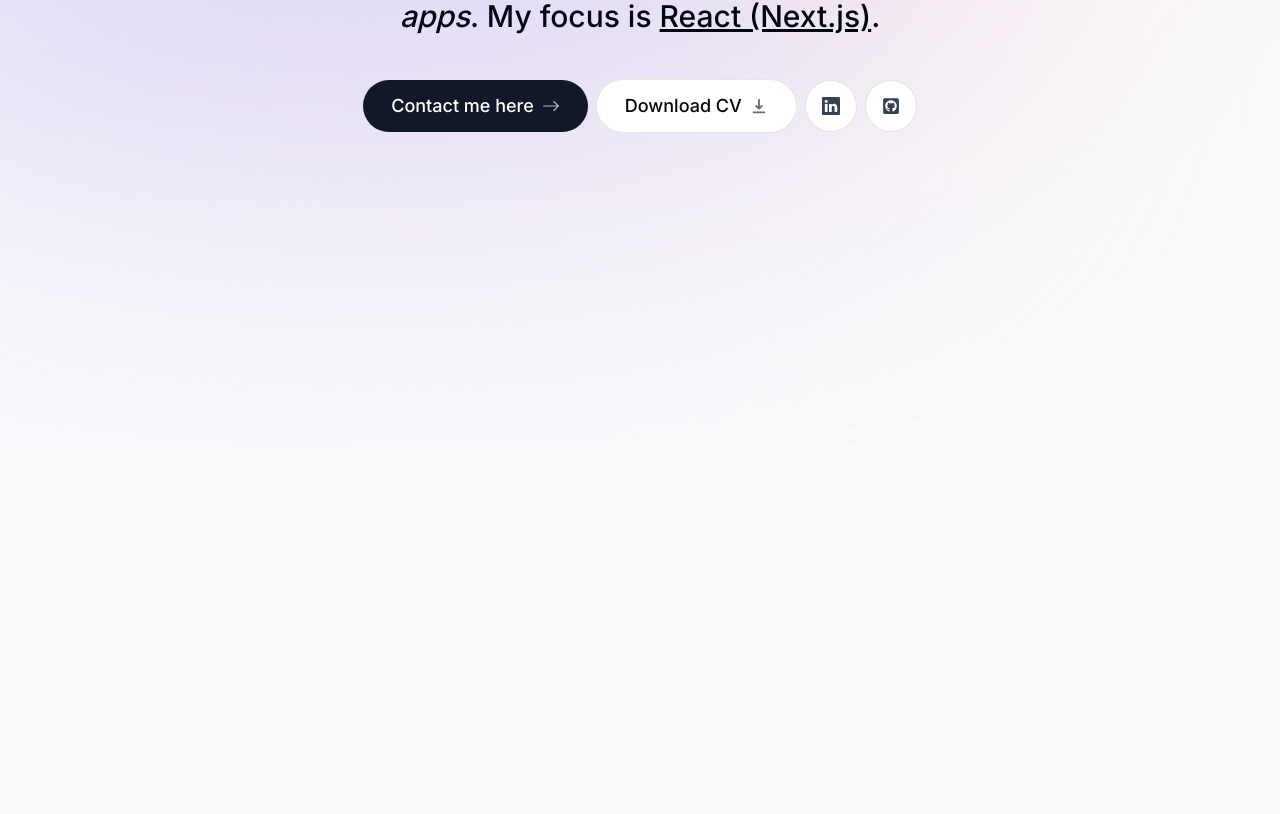
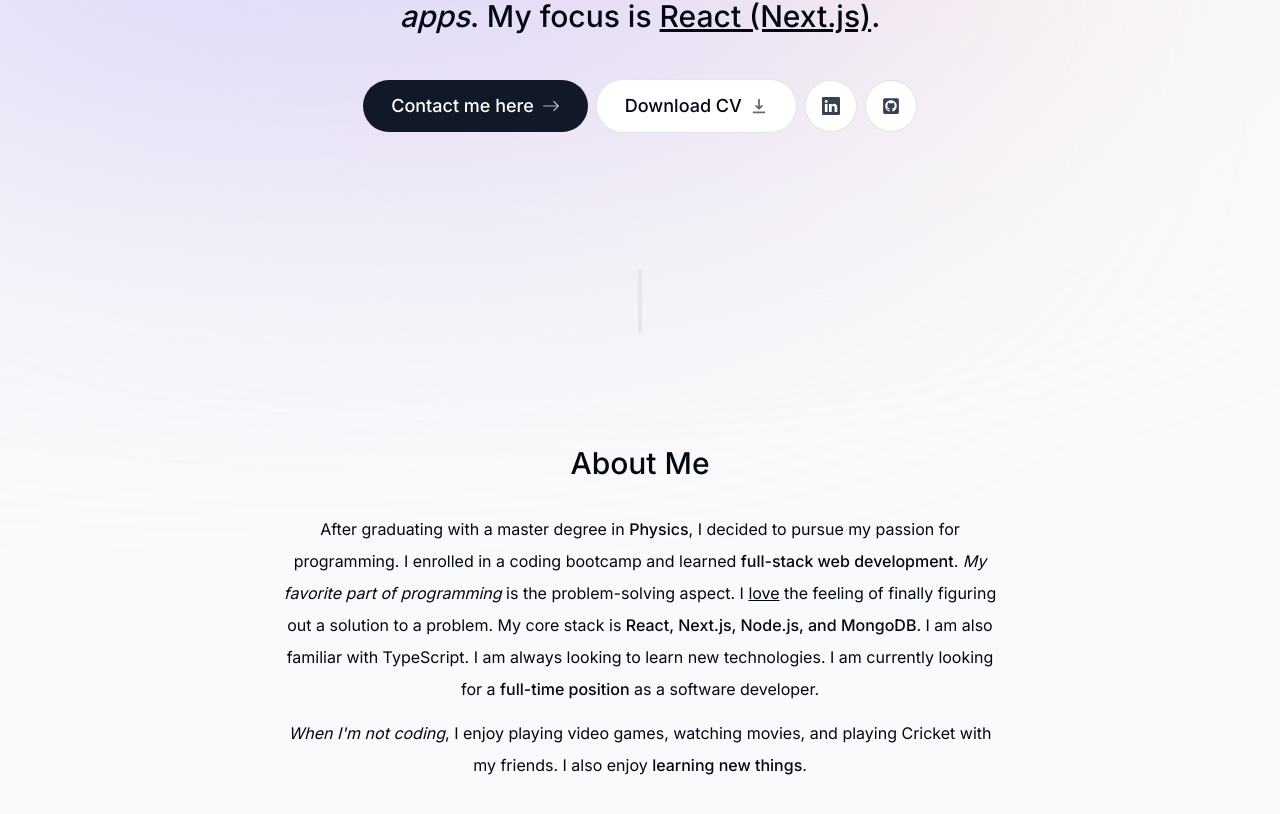
Before and after one commit to Parm-S/portfolio, a Next.js app: page / in a window 1280 px wide. Shown: the part 352-1166 px from the top of the page. Before the commit the page ends 800 px from the top, so only its background shows below. Built offline with nearby package versions, Linux system fonts and the light colour scheme.

Commit message:
about section implemented

```diff
--- a/app/page.tsx
+++ b/app/page.tsx
@@ -1,10 +1,13 @@
+import About from "@/components/About";
 import Intro from "@/components/Intro";
-
+import SectionDivider from "@/components/SectionDivider";
 
 export default function Home() {
   return (
     <main className="flex flex-col items-center px-4">
-     <Intro />
+      <Intro />
+      <SectionDivider />
+      <About />
     </main>
   );
 }
--- /dev/null
+++ b/components/About/About.tsx
@@ -0,0 +1,44 @@
+"use client";
+
+import React from "react";
+
+import { motion } from "framer-motion";
+import SectionHeading from "../SectionHeading";
+
+const About = () => {
+  return (
+    <motion.section
+      className="mb-28 max-w-[45rem] text-center leading-8 sm:mb-40"
+      initial={{ opacity: 0, y: 100 }}
+      animate={{ opacity: 1, y: 0 }}
+      transition={{ delay: 0.175 }}
+    >
+      <SectionHeading>About Me</SectionHeading>
+      <p className="mb-3">
+        After graduating with a master degree in{" "}
+        <span className="font-medium">Physics</span>, I decided to pursue my
+        passion for programming. I enrolled in a coding bootcamp and learned{" "}
+        <span className="font-medium">full-stack web development</span>.{" "}
+        <span className="italic">My favorite part of programming</span> is the
+        problem-solving aspect. I <span className="underline">love</span> the
+        feeling of finally figuring out a solution to a problem. My core stack
+        is{" "}
+        <span className="font-medium">
+          React, Next.js, Node.js, and MongoDB
+        </span>
+        . I am also familiar with TypeScript. I am always looking to learn new
+        technologies. I am currently looking for a{" "}
+        <span className="font-medium">full-time position</span> as a software
+        developer.
+      </p>
+
+      <p>
+        <span className="italic">When I'm not coding</span>, I enjoy playing
+        video games, watching movies, and playing Cricket with my friends. I
+        also enjoy <span className="font-medium">learning new things</span>.
+      </p>
+    </motion.section>
+  );
+};
+
+export default About;
--- /dev/null
+++ b/components/About/index.ts
@@ -0,0 +1,3 @@
+import About from "./About";
+
+export default About;
--- a/components/Intro/Intro.tsx
+++ b/components/Intro/Intro.tsx
@@ -49,7 +49,7 @@
           </motion.span>
         </div>
       </div>
-      <motion.p
+      <motion.h1
         className="mb-10 mt-4 px-4 text-2xl font-medium !leading-[1.5] sm:text-3xl"
         initial={{ opacity: 0, y: 100 }}
         animate={{ opacity: 1, y: 0 }}
@@ -59,7 +59,7 @@
         <span className="font-bold">2.5 years</span> of experience. I enjoy
         building <span className="italic">sites & apps</span>. My focus is{" "}
         <span className="underline">React (Next.js)</span>.
-      </motion.p>
+      </motion.h1>
       <motion.div
         className="flex flex-col sm:flex-row items-center justify-center gap-2 px-4 text-lg font-medium"
         initial={{ opacity: 0, y: 100 }}
--- /dev/null
+++ b/components/SectionDivider/SectionDivider.tsx
@@ -0,0 +1,15 @@
+"use client";
+import React from "react";
+
+import { motion } from "framer-motion";
+
+const SectionDivider = () => (
+  <motion.div
+    className="bg-gray-200 mt-6 mb-28 h-16 w-1  rounded-full hidden sm:block"
+    initial={{ opacity: 0, y: 100 }}
+    animate={{ opacity: 1, y: 0 }}
+    transition={{ delay: 0.125 }}
+  ></motion.div>
+);
+
+export default SectionDivider;
--- /dev/null
+++ b/components/SectionDivider/index.ts
@@ -0,0 +1,3 @@
+import SectionDivider from "./SectionDivider";
+
+export default SectionDivider;
--- /dev/null
+++ b/components/SectionHeading/SectionHeading.tsx
@@ -0,0 +1,13 @@
+import React from "react";
+
+type SectionHeadingProps = {
+    children: React.ReactNode;
+};
+
+const SectionHeading = ({ children } : SectionHeadingProps) => (
+  <h2 className="text-3xl font-medium capitalize mb-8">
+    {children}
+  </h2>
+);
+
+export default SectionHeading;
--- /dev/null
+++ b/components/SectionHeading/index.ts
@@ -0,0 +1,3 @@
+import SectionHeading from "./SectionHeading";
+
+export default SectionHeading;
```
